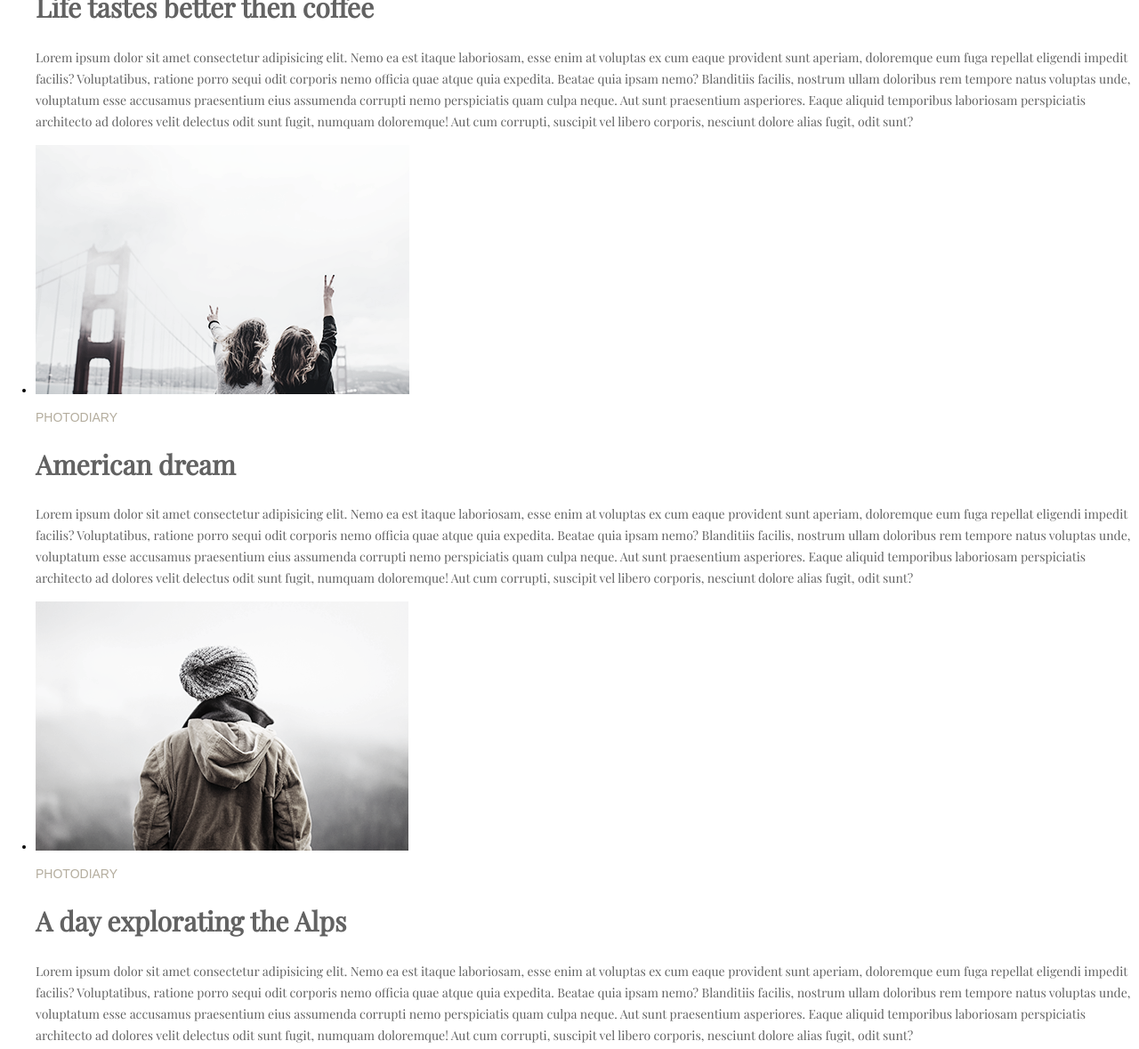
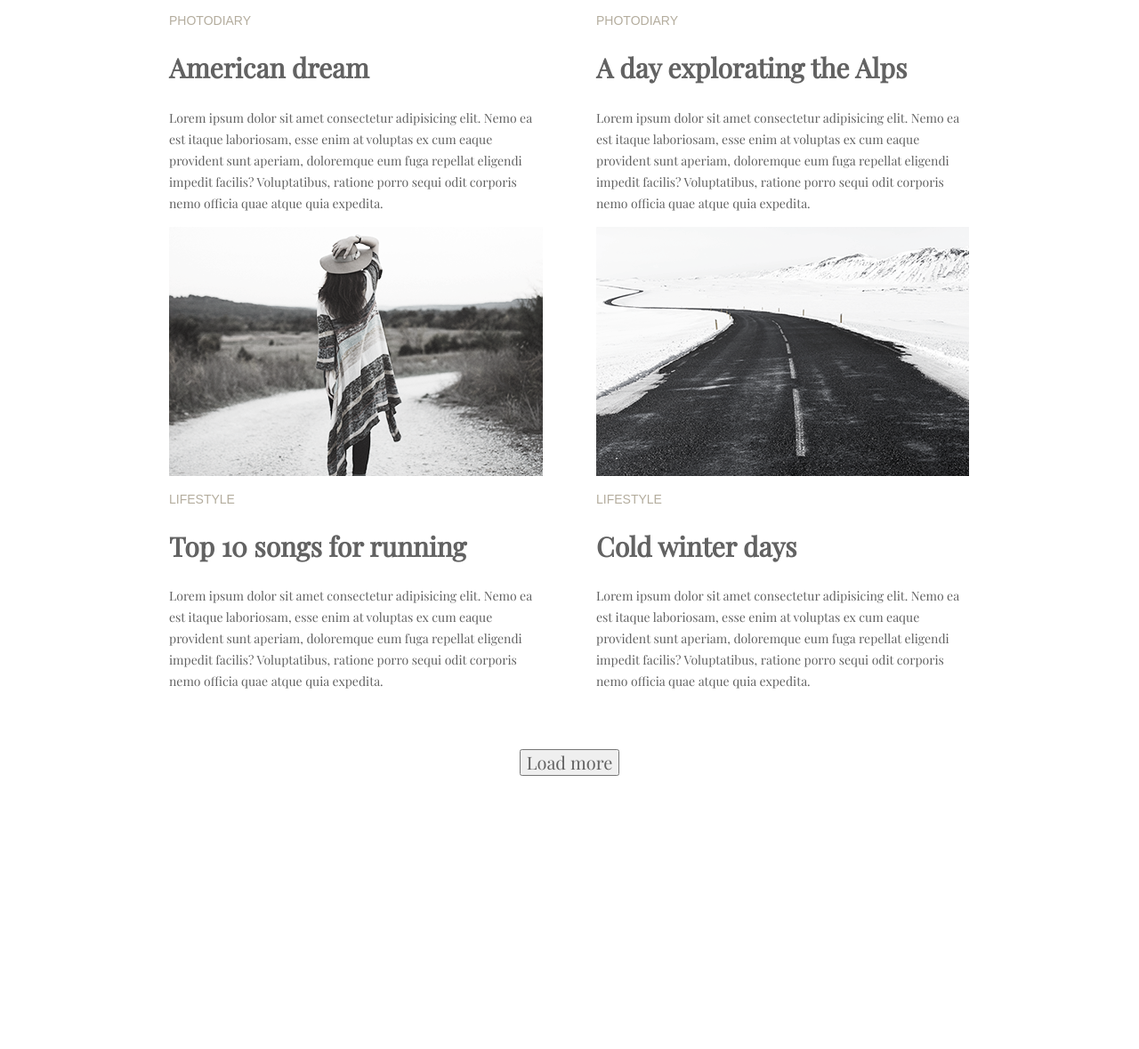
Before and after one commit to IgorVerchyk/goit-markup-hw-04-blog, a plain HTML site: page index.html in a window 1280 px wide. Shown: the part 988-2167 px from the top of the page at 89% size. After the commit the page ends 1930 px from the top, so only its background shows below. Drawn offline with nearby package versions, Linux system fonts and the light colour scheme.

Commit message:
build 1.0

```diff
--- a/css/index.css
+++ b/css/index.css
@@ -12,7 +12,6 @@ html {
 }
 body {
   font-size: 14px;
-  margin: 0;
 }
 
 /*menu*/
@@ -50,7 +49,25 @@ body {
 }
 
 /*content*/
+.jstcontent {
+  display: flex;
+  justify-content: center;
+  margin-top: 50px;
+}
 
+.content {
+  display: flex;
+  width: 900px;
+  margin: 0;
+  padding: 0;
+  justify-content: space-between;
+  flex-wrap: wrap;
+  list-style: none;
+  align-items: center;
+}
+.content-item {
+  width: 420px;
+}
 .content .category {
   font-size: 14px;
   color: var(--category-color);
@@ -67,6 +84,14 @@ body {
   color: var(--main-color);
   font-family: var(--main-font);
 }
+.jstbutton {
+  display: flex;
+  justify-content: center;
+  margin-top: 50px;
+  margin-bottom: 70px;
+  margin-right: auto;
+  margin-left: auto;
+}
 .button {
   font-size: 20px;
   line-height: 24px;
--- a/index.html
+++ b/index.html
@@ -6,45 +6,42 @@
     <meta http-equiv="X-UA-Compatible" content="ie=edge" />
     <title>Homework03</title>
     <link rel="stylesheet" href="./css/index.css" />
-    <link rel="stylesheet" href="https://fonts.googleapis.com/css?family=Playfair+Display|Ubuntu:300,400&display=swap" />
+    <link
+      rel="stylesheet"
+      href="https://fonts.googleapis.com/css?family=Playfair+Display|Ubuntu:300,400&display=swap"
+    />
   </head>
   <body>
     <header>
       <div class="container">
         <nav>
           <ul class="menu list">
-            <li><a href=""  class="menu-category">LIFESTYLE</a></li>
-            <li><a href=""  class="menu-category">PHOTODIARY</a></li>
-            <li><a href=""  class="menu-category">MUSIC</a></li>
-            <li><a href=""  class="menu-category">TRAVEL</a></li>
+            <li><a href="" class="menu-category">LIFESTYLE</a></li>
+            <li><a href="" class="menu-category">PHOTODIARY</a></li>
+            <li><a href="" class="menu-category">MUSIC</a></li>
+            <li><a href="" class="menu-category">TRAVEL</a></li>
           </ul>
         </nav>
       </div>
     </header>
     <main>
       <section>
+        <div class="jstcontent">
           <ul class="content">
-          <li>
-            <img src="./images/image-1.png" alt="festival" width="420"/>
-            <p class="category" >Lifestyle</p>
+            <li class="content-item">
+              <img src="./images/image-1.png" alt="festival" width="420" />
+              <p class="category">Lifestyle</p>
               <h1 class="sectionhead">More then just a music festival</h1>
               <p class="textcontent">
                 Lorem ipsum dolor sit amet consectetur adipisicing elit. Nemo ea
                 est itaque laboriosam, esse enim at voluptas ex cum eaque
                 provident sunt aperiam, doloremque eum fuga repellat eligendi
                 impedit facilis? Voluptatibus, ratione porro sequi odit corporis
-              nemo officia quae atque quia expedita. Beatae quia ipsam nemo?
-              Blanditiis facilis, nostrum ullam doloribus rem tempore natus
-              voluptas unde, voluptatum esse accusamus praesentium eius
-              assumenda corrupti nemo perspiciatis quam culpa neque. Aut sunt
-              praesentium asperiores. Eaque aliquid temporibus laboriosam
-              perspiciatis architecto ad dolores velit delectus odit sunt fugit,
-              numquam doloremque! Aut cum corrupti, suscipit vel libero
-              corporis, nesciunt dolore alias fugit, odit sunt?
+                nemo officia quae atque quia expedita.
               </p>
             </li>
-          <li>
-            <img src="./images/image-2.png" alt="coffee" width="419"/>
+            <li class="content-item">
+              <img src="./images/image-2.png" alt="coffee" width="419" />
               <p class="category">Lifestyle</p>
               <h1 class="sectionhead">Life tastes better then coffee</h1>
               <p class="textcontent">
@@ -52,18 +49,11 @@
                 est itaque laboriosam, esse enim at voluptas ex cum eaque
                 provident sunt aperiam, doloremque eum fuga repellat eligendi
                 impedit facilis? Voluptatibus, ratione porro sequi odit corporis
-              nemo officia quae atque quia expedita. Beatae quia ipsam nemo?
-              Blanditiis facilis, nostrum ullam doloribus rem tempore natus
-              voluptas unde, voluptatum esse accusamus praesentium eius
-              assumenda corrupti nemo perspiciatis quam culpa neque. Aut sunt
-              praesentium asperiores. Eaque aliquid temporibus laboriosam
-              perspiciatis architecto ad dolores velit delectus odit sunt fugit,
-              numquam doloremque! Aut cum corrupti, suscipit vel libero
-              corporis, nesciunt dolore alias fugit, odit sunt?
+                nemo officia quae atque quia expedita.
               </p>
             </li>
-          <li>
-            <img src="./images/image-3.png" alt="golden_gate" width="420"/>
+            <li class="content-item">
+              <img src="./images/image-3.png" alt="golden_gate" width="420" />
               <p class="category">Photodiary</p>
               <h1 class="sectionhead">American dream</h1>
               <p class="textcontent">
@@ -71,18 +61,11 @@
                 est itaque laboriosam, esse enim at voluptas ex cum eaque
                 provident sunt aperiam, doloremque eum fuga repellat eligendi
                 impedit facilis? Voluptatibus, ratione porro sequi odit corporis
-              nemo officia quae atque quia expedita. Beatae quia ipsam nemo?
-              Blanditiis facilis, nostrum ullam doloribus rem tempore natus
-              voluptas unde, voluptatum esse accusamus praesentium eius
-              assumenda corrupti nemo perspiciatis quam culpa neque. Aut sunt
-              praesentium asperiores. Eaque aliquid temporibus laboriosam
-              perspiciatis architecto ad dolores velit delectus odit sunt fugit,
-              numquam doloremque! Aut cum corrupti, suscipit vel libero
-              corporis, nesciunt dolore alias fugit, odit sunt?
+                nemo officia quae atque quia expedita.
               </p>
             </li>
-          <li>
-            <img src="./images/image-4.png" alt="raincoat" width="419"/>
+            <li class="content-item">
+              <img src="./images/image-4.png" alt="raincoat" width="419" />
               <p class="category">Photodiary</p>
               <h1 class="sectionhead">A day explorating the Alps</h1>
               <p class="textcontent">
@@ -90,17 +73,10 @@
                 est itaque laboriosam, esse enim at voluptas ex cum eaque
                 provident sunt aperiam, doloremque eum fuga repellat eligendi
                 impedit facilis? Voluptatibus, ratione porro sequi odit corporis
-              nemo officia quae atque quia expedita. Beatae quia ipsam nemo?
-              Blanditiis facilis, nostrum ullam doloribus rem tempore natus
-              voluptas unde, voluptatum esse accusamus praesentium eius
-              assumenda corrupti nemo perspiciatis quam culpa neque. Aut sunt
-              praesentium asperiores. Eaque aliquid temporibus laboriosam
-              perspiciatis architecto ad dolores velit delectus odit sunt fugit,
-              numquam doloremque! Aut cum corrupti, suscipit vel libero
-              corporis, nesciunt dolore alias fugit, odit sunt?
+                nemo officia quae atque quia expedita.
               </p>
             </li>
-          <li>
+            <li class="content-item">
               <img src="./images/image-5.png" alt="girl" width="420" />
               <p class="category">Lifestyle</p>
               <h1 class="sectionhead">Top 10 songs for running</h1>
@@ -109,18 +85,11 @@
                 est itaque laboriosam, esse enim at voluptas ex cum eaque
                 provident sunt aperiam, doloremque eum fuga repellat eligendi
                 impedit facilis? Voluptatibus, ratione porro sequi odit corporis
-              nemo officia quae atque quia expedita. Beatae quia ipsam nemo?
-              Blanditiis facilis, nostrum ullam doloribus rem tempore natus
-              voluptas unde, voluptatum esse accusamus praesentium eius
-              assumenda corrupti nemo perspiciatis quam culpa neque. Aut sunt
-              praesentium asperiores. Eaque aliquid temporibus laboriosam
-              perspiciatis architecto ad dolores velit delectus odit sunt fugit,
-              numquam doloremque! Aut cum corrupti, suscipit vel libero
-              corporis, nesciunt dolore alias fugit, odit sunt?
+                nemo officia quae atque quia expedita.
               </p>
             </li>
-          <li>
-            <img src="./images/image-6.png" alt="road" width="419"/>
+            <li class="content-item">
+              <img src="./images/image-6.png" alt="road" width="419" />
               <p class="category">lifestyle</p>
               <h1 class="sectionhead">Cold winter days</h1>
               <p class="textcontent">
@@ -128,18 +97,14 @@
                 est itaque laboriosam, esse enim at voluptas ex cum eaque
                 provident sunt aperiam, doloremque eum fuga repellat eligendi
                 impedit facilis? Voluptatibus, ratione porro sequi odit corporis
-              nemo officia quae atque quia expedita. Beatae quia ipsam nemo?
-              Blanditiis facilis, nostrum ullam doloribus rem tempore natus
-              voluptas unde, voluptatum esse accusamus praesentium eius
-              assumenda corrupti nemo perspiciatis quam culpa neque. Aut sunt
-              praesentium asperiores. Eaque aliquid temporibus laboriosam
-              perspiciatis architecto ad dolores velit delectus odit sunt fugit,
-              numquam doloremque! Aut cum corrupti, suscipit vel libero
-              corporis, nesciunt dolore alias fugit, odit sunt?
+                nemo officia quae atque quia expedita.
               </p>
             </li>
           </ul>
+        </div>
+        <div class="jstbutton">
           <button class="button" type="button">Load more</button>
+        </div>
       </section>
     </main>
   </body>
```
Lines whose indentation alone changed are shown as unchanged.
